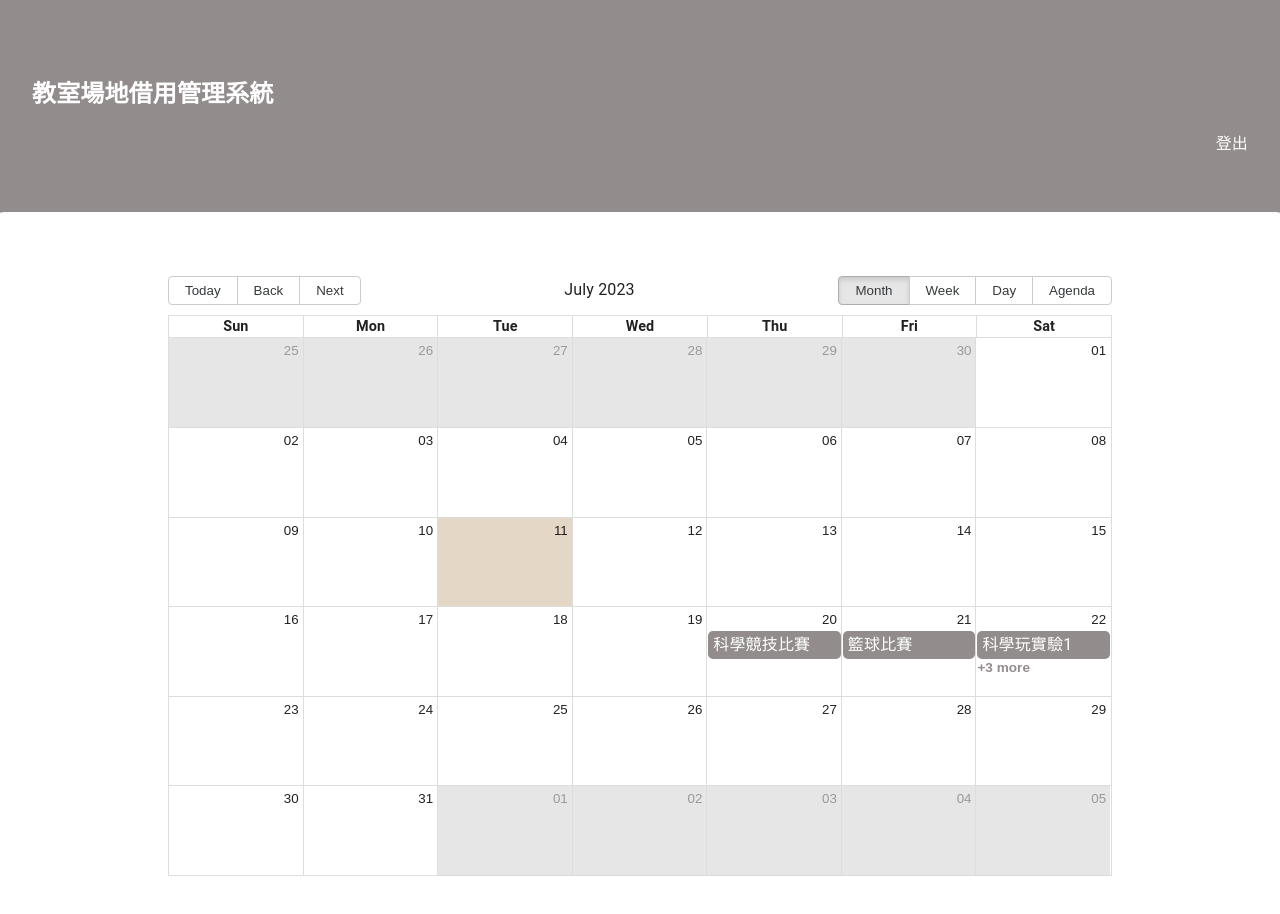
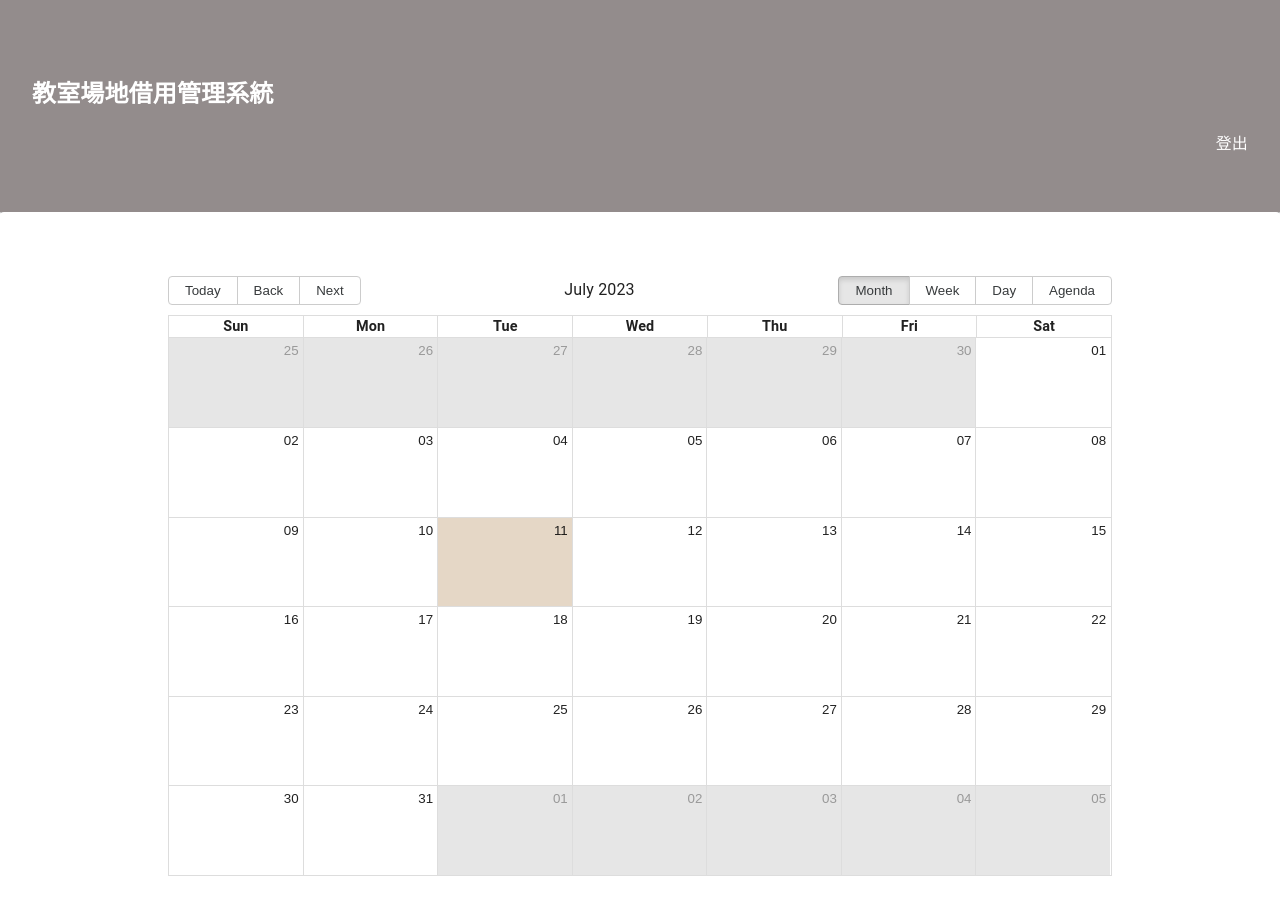
Before and after one commit to Jessy0715/booking, a React (Create React App) app: page /admin in a window 1280 px wide. Shown: the top 914 px of the page. Built offline with nearby package versions, Linux system fonts and the light colour scheme.

Commit message:
優化登入

```diff
--- a/src/pages/admin/index.js
+++ b/src/pages/admin/index.js
@@ -21,33 +21,33 @@ const localizer = momentLocalizer(moment);
 const events = [
   {
     title: "科學競技比賽",
-    start: new Date(2023, 6, 20, 10, 0),
-    end: new Date(2023, 6, 20, 12, 0),
+    start: new Date(2024, 4, 1, 10, 0),
+    end: new Date(2024, 4, 1, 12, 0),
   },
   {
     title: "籃球比賽",
-    start: new Date(2023, 6, 21, 14, 0),
-    end: new Date(2023, 6, 21, 16, 0),
+    start: new Date(2024, 4, 1, 14, 0),
+    end: new Date(2024, 4, 1, 16, 0),
   },
   {
     title: "科學玩實驗1",
-    start: new Date(2023, 6, 22, 9, 0),
-    end: new Date(2023, 6, 22, 11, 30),
+    start: new Date(2024, 4, 13, 9, 0),
+    end: new Date(2024, 4, 13, 11, 30),
   },
   {
     title: "科學玩實驗2",
-    start: new Date(2023, 6, 22, 12, 0),
-    end: new Date(2023, 6, 22, 14, 30),
+    start: new Date(2024, 4, 13, 12, 0),
+    end: new Date(2024, 4, 13, 14, 30),
   },
   {
     title: "科學玩實驗3",
-    start: new Date(2023, 6, 22, 15, 0),
-    end: new Date(2023, 6, 22, 16, 30),
+    start: new Date(2024, 4, 13, 15, 0),
+    end: new Date(2024, 4, 13, 16, 30),
   },
   {
     title: "科學玩實驗4",
-    start: new Date(2023, 6, 22, 20, 0),
-    end: new Date(2023, 6, 22, 21, 30),
+    start: new Date(2024, 4, 13, 20, 0),
+    end: new Date(2024, 4, 13, 21, 30),
   },
 ];
 // 有調整成功，但整體畫面無效
--- a/src/pages/login/index.js
+++ b/src/pages/login/index.js
@@ -73,10 +73,14 @@ const Login = () => {
   // 登入
   const handleLogin = () => {
     if (!account) {
+      setAlert(true);
       setAccountEmptyError(true);
+      return
     }
     if (!password) {
+      setAlert(true);
       setPasswordEmptyError(true);
+      return
     }
     // reset
     // setAccount("");
@@ -88,7 +92,7 @@ const Login = () => {
       // 密碼格式錯誤，顯示錯誤訊息
       return;
     }
-
+    navigate("/roomInfo");
     // 執行登入邏輯，例如：
     // api.login(account, password).then((response) => { ... });
   };
```
